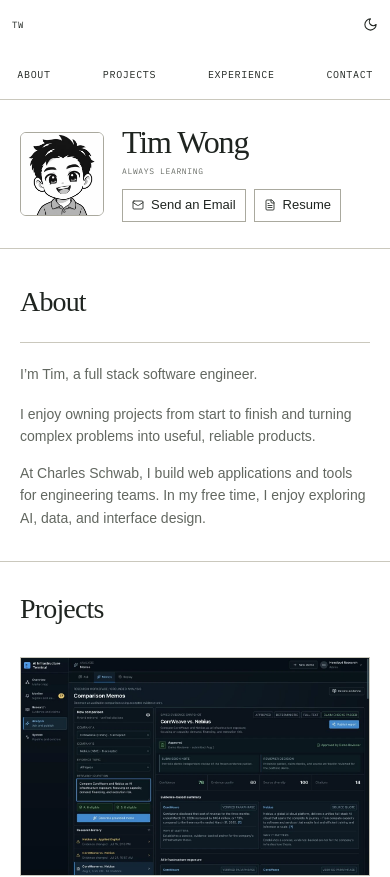
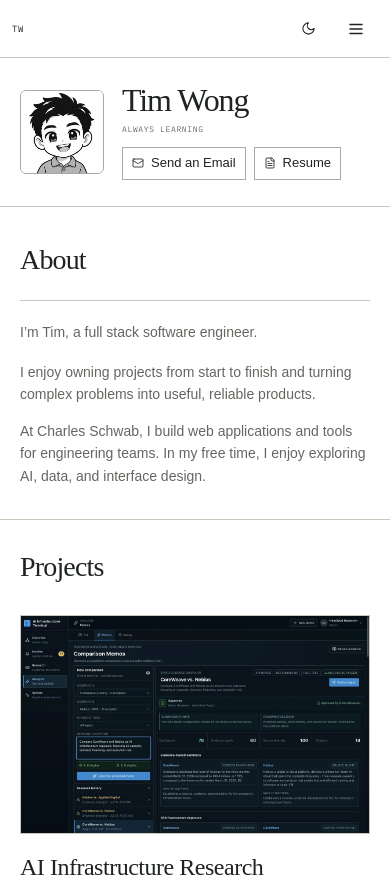
Before and after one commit to timwong101/my-portfolio, a React (Vite) app: page / in a window 390 px wide. Shown: the top 877 px of the page. Built offline with nearby package versions, Linux system fonts and the light colour scheme; a web font is replaced by a local one.

Commit message:
Keep narrow mobile header compact with navigation dropdown

```diff
--- a/src/App.tsx
+++ b/src/App.tsx
@@ -4,8 +4,10 @@ import {
   Github,
   Linkedin,
   Mail,
+  Menu,
   Moon,
   Sun,
+  X,
 } from 'lucide-react';
 import { useEffect, useRef, useState } from 'react';
 import { TechIcon } from './TechIcon';
@@ -70,6 +72,13 @@ const experienceHighlights = [
   'Migrated an application’s entire frontend from ASP.NET MVC to Angular, built reusable UI components, and developed REST APIs.',
 ];
 
+const navigationSections = [
+  { id: 'about', label: 'About' },
+  { id: 'projects', label: 'Projects' },
+  { id: 'experience', label: 'Experience' },
+  { id: 'contact', label: 'Contact' },
+];
+
 function scrollToSection(sectionId?: string) {
   const behavior = window.matchMedia('(prefers-reduced-motion: reduce)').matches ? 'instant' : 'smooth';
   const target = document.getElementById(sectionId ?? 'main-content');
@@ -84,10 +93,59 @@ function scrollToSection(sectionId?: string) {
 }
 
 function App() {
+  const [mobileMenuOpen, setMobileMenuOpen] = useState(false);
+  const mobileNavigationRef = useRef<HTMLDivElement>(null);
+  const mobileMenuButtonRef = useRef<HTMLButtonElement>(null);
+  const homeButtonRef = useRef<HTMLButtonElement>(null);
   const [showPhoto, setShowPhoto] = useState(false);
   const [expandedProject, setExpandedProject] = useState<string | null>(null);
   const [theme, setTheme] = useState(() => document.documentElement.dataset.theme === 'dark' ? 'dark' : 'light');
   const manualTheme = useRef(false);
+
+  useEffect(() => {
+    const media = window.matchMedia('(max-width: 420px)');
+    const closeOnWiderScreen = () => {
+      if (media.matches) return;
+      if (mobileNavigationRef.current?.contains(document.activeElement)) {
+        homeButtonRef.current?.focus({ preventScroll: true });
+      }
+      setMobileMenuOpen(false);
+    };
+    media.addEventListener('change', closeOnWiderScreen);
+    return () => media.removeEventListener('change', closeOnWiderScreen);
+  }, []);
+
+  useEffect(() => {
+    if (!mobileMenuOpen) return;
+    const closeOutside = (event: Event) => {
+      if (event.target instanceof Node && !mobileNavigationRef.current?.contains(event.target)) {
+        if (mobileNavigationRef.current?.contains(document.activeElement)) {
+          mobileMenuButtonRef.current?.focus({ preventScroll: true });
+        }
+        setMobileMenuOpen(false);
+      }
+    };
+    const closeOnEscape = (event: KeyboardEvent) => {
+      if (event.key === 'Escape') {
+        event.preventDefault();
+        setMobileMenuOpen(false);
+        mobileMenuButtonRef.current?.focus({ preventScroll: true });
+      }
+    };
+    document.addEventListener('pointerdown', closeOutside);
+    document.addEventListener('focusin', closeOutside);
+    document.addEventListener('keydown', closeOnEscape);
+    return () => {
+      document.removeEventListener('pointerdown', closeOutside);
+      document.removeEventListener('focusin', closeOutside);
+      document.removeEventListener('keydown', closeOnEscape);
+    };
+  }, [mobileMenuOpen]);
+
+  function navigateToSection(sectionId?: string) {
+    setMobileMenuOpen(false);
+    scrollToSection(sectionId);
+  }
 
   useEffect(() => {
     const media = window.matchMedia('(prefers-color-scheme: dark)');
@@ -128,18 +186,35 @@ function App() {
         scrollToSection('main-content');
       }}>Skip to content</a>
       <header className="topbar">
-        <button className="wordmark" type="button" aria-label="Timothy Wong, home" onClick={() => scrollToSection()}>
+        <button ref={homeButtonRef} className="wordmark" type="button" aria-label="Timothy Wong, home" onClick={() => navigateToSection()}>
           <span>TW</span>
         </button>
-        <nav aria-label="Main navigation">
-          <button type="button" onClick={() => scrollToSection('about')}>About</button>
-          <button type="button" onClick={() => scrollToSection('projects')}>Projects</button>
-          <button type="button" onClick={() => scrollToSection('experience')}>Experience</button>
-          <button type="button" onClick={() => scrollToSection('contact')}>Contact</button>
+        <nav className="desktop-nav" aria-label="Main navigation">
+          {navigationSections.map(({ id, label }) => (
+            <button key={id} type="button" onClick={() => navigateToSection(id)}>{label}</button>
+          ))}
         </nav>
         <button className="theme-toggle" type="button" aria-label={`Switch to ${theme === 'dark' ? 'light' : 'dark'} mode`} title={`Switch to ${theme === 'dark' ? 'light' : 'dark'} mode`} onClick={toggleTheme}>
           {theme === 'dark' ? <Sun size={15} strokeWidth={1.7} aria-hidden="true" /> : <Moon size={15} strokeWidth={1.7} aria-hidden="true" />}
         </button>
+        <div className="mobile-navigation" ref={mobileNavigationRef}>
+          <button
+            className="mobile-menu-toggle"
+            type="button"
+            ref={mobileMenuButtonRef}
+            aria-label={mobileMenuOpen ? 'Close navigation menu' : 'Open navigation menu'}
+            aria-expanded={mobileMenuOpen}
+            aria-controls="mobile-navigation-links"
+            onClick={() => setMobileMenuOpen((current) => !current)}
+          >
+            {mobileMenuOpen ? <X size={18} aria-hidden="true" /> : <Menu size={18} aria-hidden="true" />}
+          </button>
+          <nav className="mobile-nav" id="mobile-navigation-links" aria-label="Main navigation" hidden={!mobileMenuOpen}>
+            {navigationSections.map(({ id, label }) => (
+              <button key={id} type="button" onClick={() => navigateToSection(id)}>{label}</button>
+            ))}
+          </nav>
+        </div>
       </header>
 
       <main id="main-content" tabIndex={-1}>
--- a/src/index.css
+++ b/src/index.css
@@ -212,6 +212,7 @@ footer { display: flex; justify-content: space-between; align-items: center; min
 .theme-toggle:hover::before { background: var(--inset); }
 .theme-toggle:focus-visible { outline: 2px solid var(--text); outline-offset: 2px; }
 .topbar nav { margin-left: auto; }
+.mobile-navigation { display: none; }
 @media (min-width: 421px) {
   .topbar nav button:last-child { padding-right: 0; }
 }
@@ -228,8 +229,15 @@ footer { display: flex; justify-content: space-between; align-items: center; min
 :root[data-theme='dark'] img[src='/icons/microsoftsqlserver.svg'] { filter: brightness(1.8); }
 
 @media (max-width: 420px) {
-  html { scroll-padding-top: 100px; }
-  .topbar { height: auto; min-height: 100px; flex-wrap: wrap; }
-  .topbar nav { order: 3; width: 100%; justify-content: space-between; margin-left: 0; }
-  .theme-toggle { margin-left: auto; }
+  .topbar .desktop-nav { display: none; }
+  .theme-toggle { margin-left: auto; justify-items: center; }
+  .theme-toggle::before { right: 6px; }
+  .mobile-navigation { display: block; margin-left: 4px; }
+  .mobile-menu-toggle { display: grid; place-items: center; width: 44px; height: 44px; padding: 0; border: 0; border-radius: 4px; background: transparent; color: var(--text); cursor: pointer; }
+  .mobile-menu-toggle:hover { background: var(--inset); }
+  .topbar .mobile-nav { position: absolute; top: calc(100% + 6px); right: 12px; display: flex; flex-direction: column; gap: 0; width: 204px; max-width: calc(100vw - 24px); max-height: calc(100dvh - 76px); overflow-y: auto; padding: 6px; margin: 0; border: 1px solid var(--line); border-radius: 6px; background: var(--surface); box-shadow: 0 8px 24px rgb(0 0 0 / .1); font-size: 12px; }
+  .topbar .mobile-nav[hidden] { display: none; }
+  .mobile-nav button { width: 100%; padding: 0 12px; text-align: left; border-radius: 3px; }
+  .mobile-nav button:hover { background: var(--inset); opacity: 1; }
+  .mobile-nav button:focus-visible { outline-offset: -3px; }
 }
```
